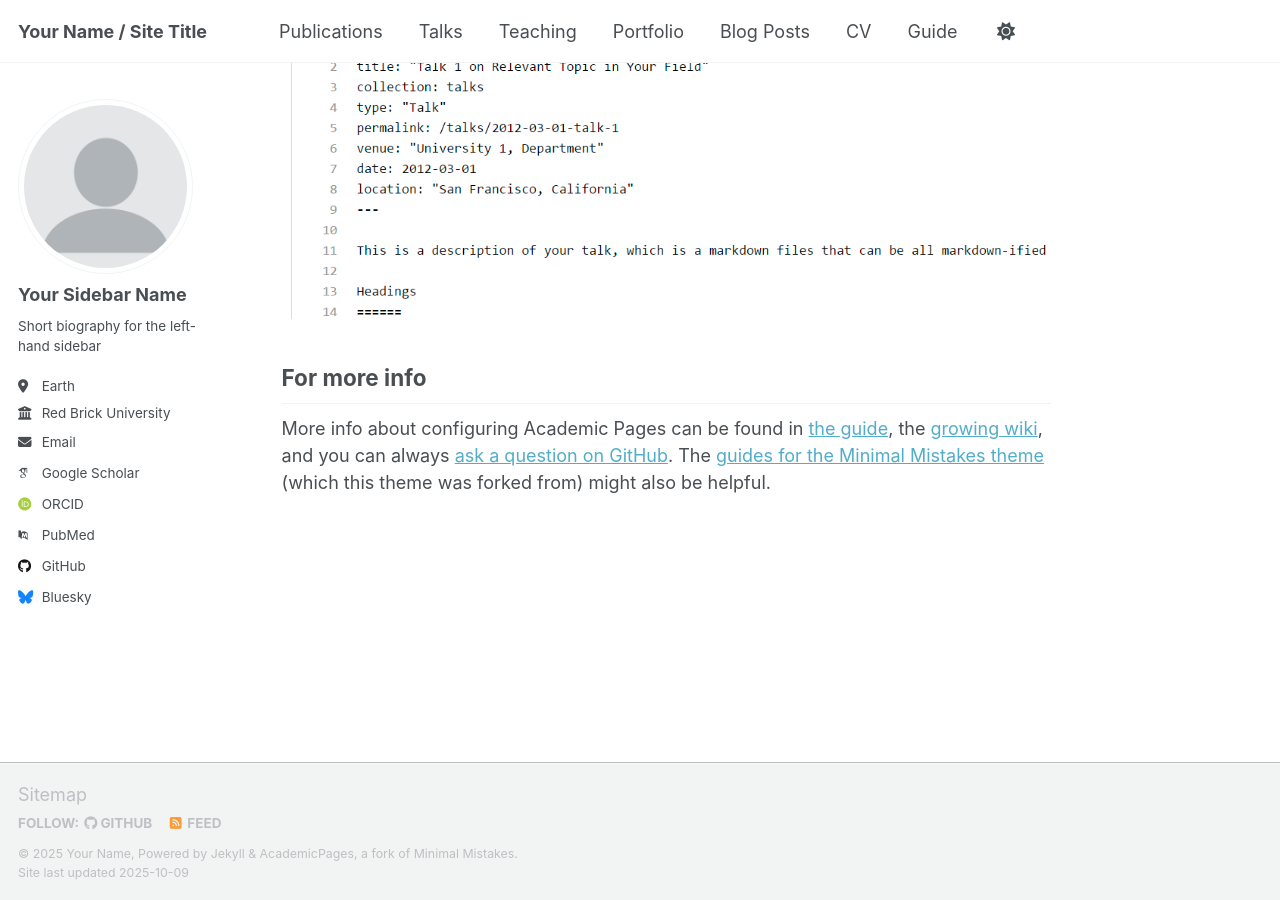
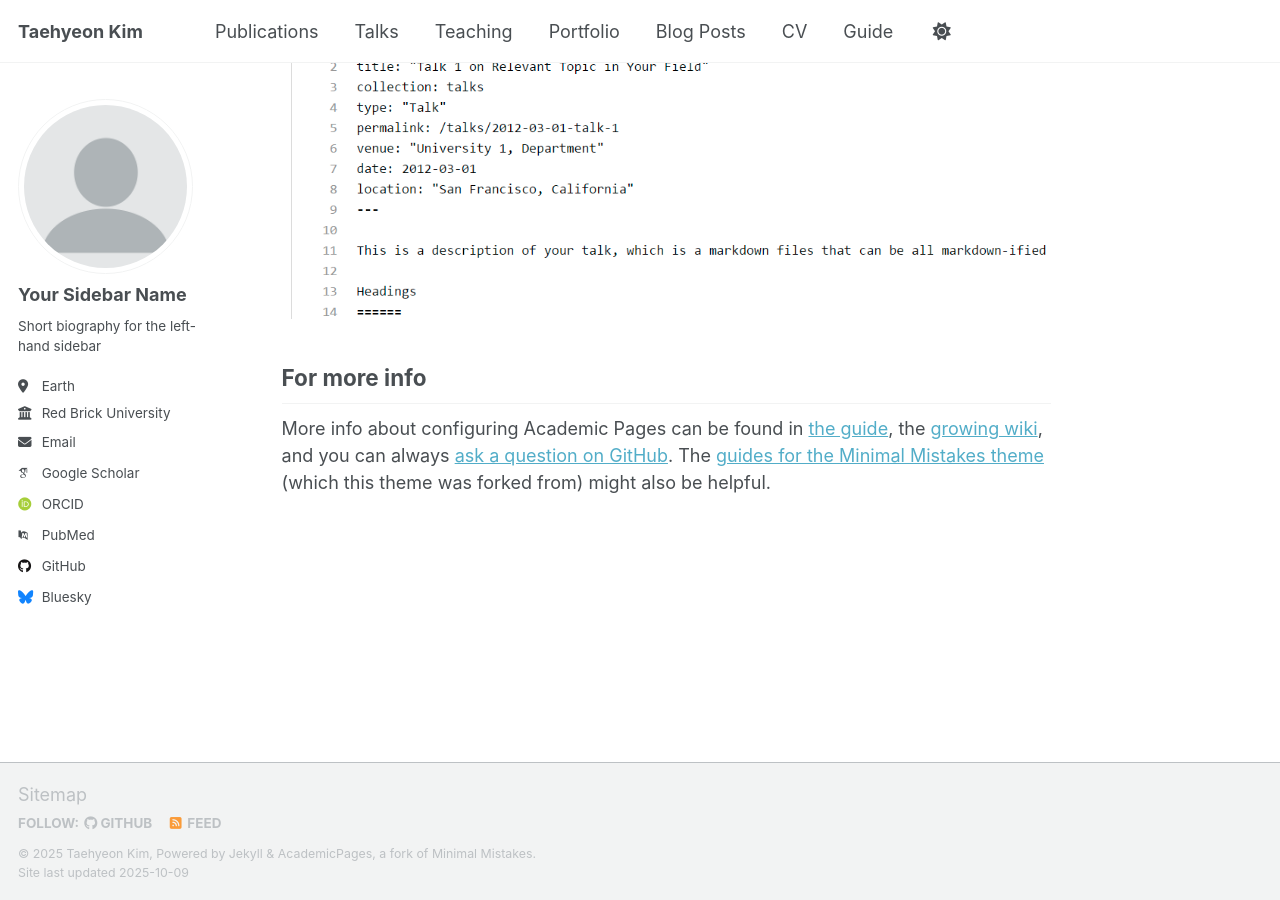
Before and after one commit to taehyeon-k/taehyeon-k.github.io, a Jekyll site: the page built from _pages/about.md, in a window 1280 px wide and 900 px high, scrolled down 2880 px. Built offline with Jekyll 4.4.1, drawn with Linux system fonts in a browser that asks for light colours; some web fonts are replaced; a script that is not in the unit is left out.

Commit message:
Update _config.yml

```diff
--- a/_config.yml
+++ b/_config.yml
@@ -9,14 +9,14 @@
 # Basic Site Settings
 locale                   : "en-US"
 site_theme               : "default" # Currently available options are "default", "air"
-title                    : "Your Name / Site Title"
+title                    : "Taehyeon Kim"
 title_separator          : "-"
-name                     : &name "Your Name"
+name                     : &name "Taehyeon Kim"
 description              : &description "Your Name's academic portfolio"   # Update this with a general description of your site, this is the default if not overridden by a page
-url                      : https://academicpages.github.io # The base hostname & protocol for your site e.g. "https://[your GitHub username].github.io",
+url                      : https://taehyeon-k.github.io/ # The base hostname & protocol for your site e.g. "https://[your GitHub username].github.io",
                                                            # or if you already have some other page hosted on Github then use "https://[your GitHub username].github.io/[Your Repo Name]"
 baseurl                  : "" # the subpath of your site, e.g. "/blog"
-repository               : "academicpages/academicpages.github.io"
+repository               : "taehyeon-k/taehyeon-k.github.io"
 
 # Site Author - The following control what appear as part of the author content on the side bar.
 #               If a field is blank the icon and link will not appear, otherwise it will be shown.
```
